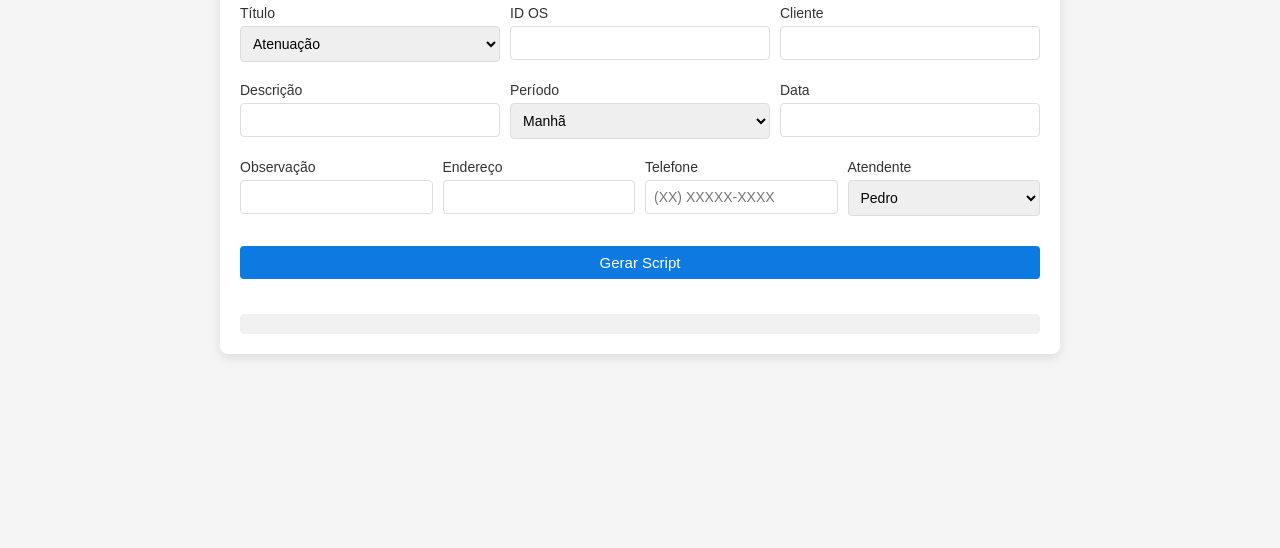
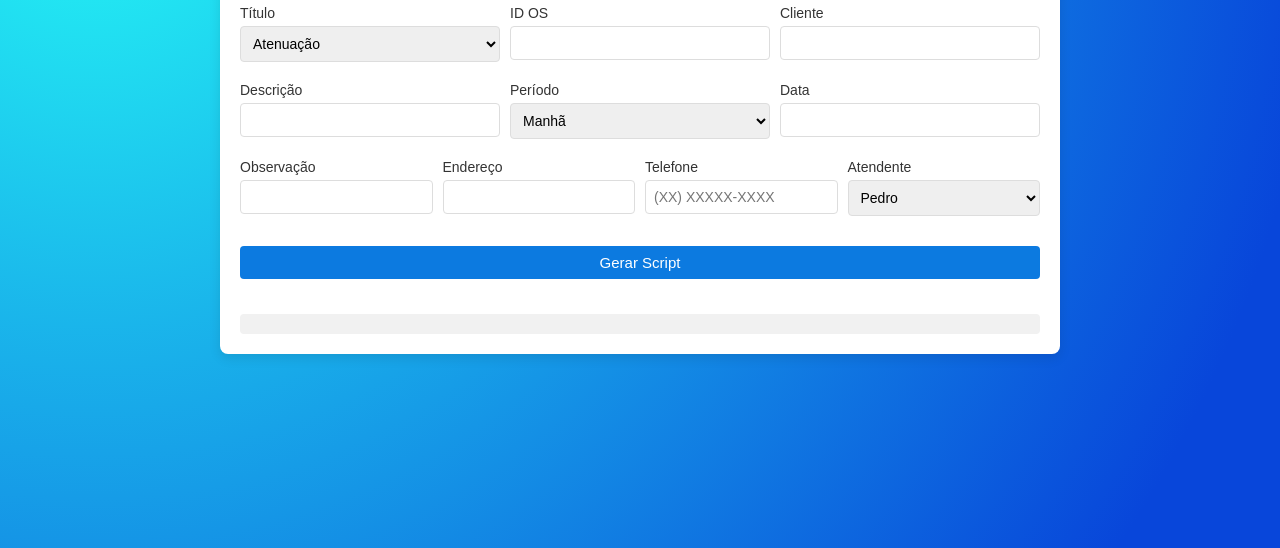
Before and after one commit to httpssantos/msk, a plain HTML site: page index.html in a window 1280 px wide. Shown: the part 252-800 px from the top of the page. Drawn offline with nearby package versions, Linux system fonts and the light colour scheme.

Commit message:
Update index.html

```diff
--- a/index.html
+++ b/index.html
@@ -9,7 +9,7 @@
     <style>
     body {
         font-family: Arial, sans-serif;
-            background-color: #f5f5f5;
+        background-image: radial-gradient( circle farthest-corner at 7.2% 13.6%,  rgba(37,249,245,1) 0%, rgba(8,70,218,1) 90% );
         display: flex;
         justify-content: center;
         align-items: center;
@@ -119,6 +119,7 @@
         }
     }
 </style>
+
 </head>
 <body>
 <div class="container">
```
Lines whose indentation alone changed are shown as unchanged.
